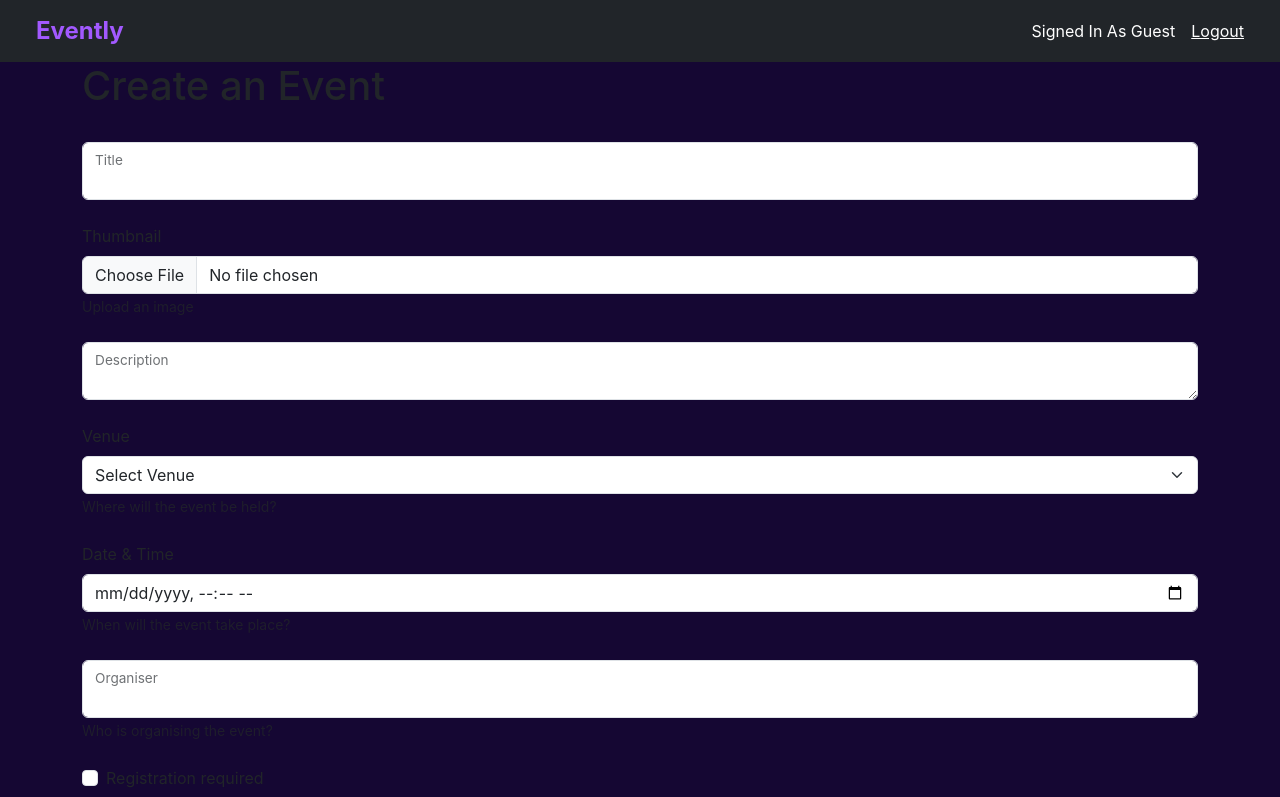
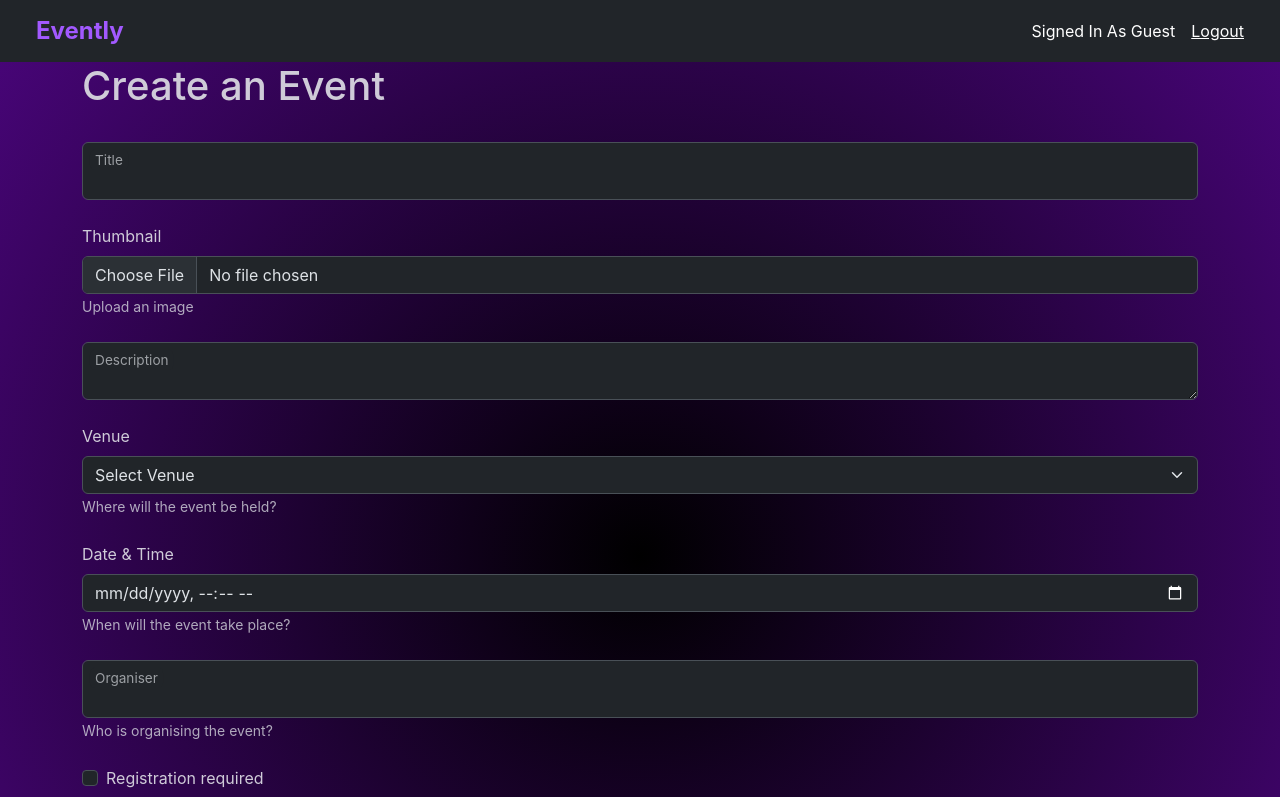
Before and after one commit to HadiAlmayyad/evently-v1-webapp-react, a React (Create React App) app: page /event-manage/create in a window 1280 px wide. Shown: the top 797 px of the page. Built offline with nearby package versions, Linux system fonts and the light colour scheme.

Commit message:
Update multiple files of EventManagePage
- Applied dark mode theme and unified background and text color

```diff
--- a/src/pages/EventManage/EventManagePage.css
+++ b/src/pages/EventManage/EventManagePage.css
@@ -1,4 +1,6 @@
 body
 {
 	background-color: var( --ev-background );
+	background: radial-gradient(circle, #000000, #4a057c);
+	color: var( --ev-text );
 }
--- a/src/pages/EventManage/EventManagePage.js
+++ b/src/pages/EventManage/EventManagePage.js
@@ -22,7 +22,7 @@ function EventManagePage()
 	return (
 		<div>
 			<Navbar showLogout={true}/>
-			<Container fluid="md">
+			<Container fluid="md" data-bs-theme="dark">
 				<Form>
 					<h1>Create an Event</h1>
 					<br/>
```
